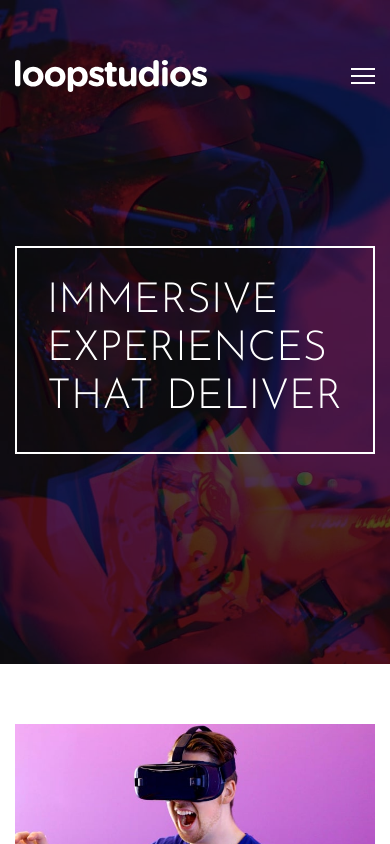
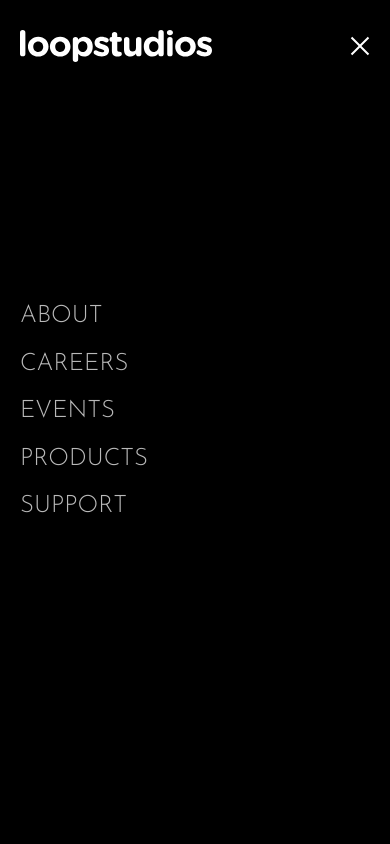
Before and after one commit to kareemayman/loopstudios_landing_page, a plain HTML site: page index.html in a window 390 px wide. Shown: the top 844 px of the page. Drawn offline with Linux system fonts and the light colour scheme.

Commit message:
Finshed Mobile Menu Structure & Styling

```diff
--- a/css/style.css
+++ b/css/style.css
@@ -360,6 +360,39 @@ footer .right p {
     color: var(--dark-gray);
     font-size: 15px;
 }
+
+.mobile-menu {
+    position: fixed;
+    background-color: black;
+    z-index: 20;
+    width: 100%;
+    height: 100%;
+    padding: 30px 20px;
+}
+
+.mobile-menu .flex {
+    display: flex;
+    justify-content: space-between;
+    align-items: center;
+}
+
+.mobile-menu div img {
+    max-width: 100%;
+}
+
+.mobile-menu nav {
+    position: absolute;
+    top: 50%;
+    translate: 0 -50%;
+}
+
+.mobile-menu nav a {
+    display: block;
+    margin-bottom: 20px;
+    font-size: 1.5rem;
+    color: rgb(185, 185, 185);
+    text-transform: uppercase;
+}
 /* End Local Rules */
 
 /* Start Media Queries */
--- a/index.html
+++ b/index.html
@@ -31,6 +31,25 @@
 </head>
 
 <body>
+    <div class="mobile-menu invisible">
+        <div class="flex">
+            <div class="logo">
+                <img src="images/logo.svg" alt="logo">
+            </div>
+
+            <div class="close-button">
+                <img src="images/icon-close.svg" alt="close">
+            </div>
+        </div>
+
+        <nav class="main-nav josefin">
+            <a href="#about">About</a>
+            <a href="#careers">Careers</a>
+            <a href="#events">Events</a>
+            <a href="#products">Products</a>
+            <a href="#support">Support</a>
+        </nav>
+    </div>
     <div class="landing">
         <div class="container">
             <header>
```
